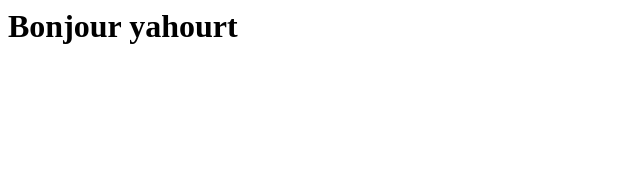
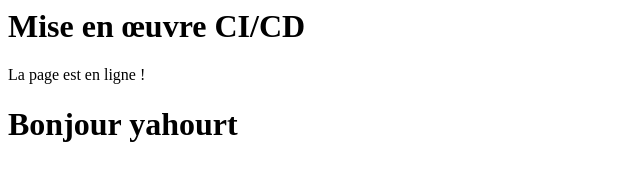
Before and after one commit to Audreyamah/DevOpsCI-CD, a plain HTML site: page index.html in a window 1280 px wide. Shown: the whole page, without its empty margins (0-640 px from the left). Drawn offline with Linux system fonts and the light colour scheme.

Commit message:
Ajout workflow CI et index.html

```diff
--- a/index.html
+++ b/index.html
@@ -1 +1,7 @@
-<h1> Bonjour yahourt<h1>
+<html>
+<head><title>Premier labo</title></head>
+<body>
+<h1>Mise en œuvre CI/CD </h1>
+<p>La page est en ligne !</p>
+</body>
+</html><h1> Bonjour yahourt<h1>
```
Also changed, not shown: 1 other file.
